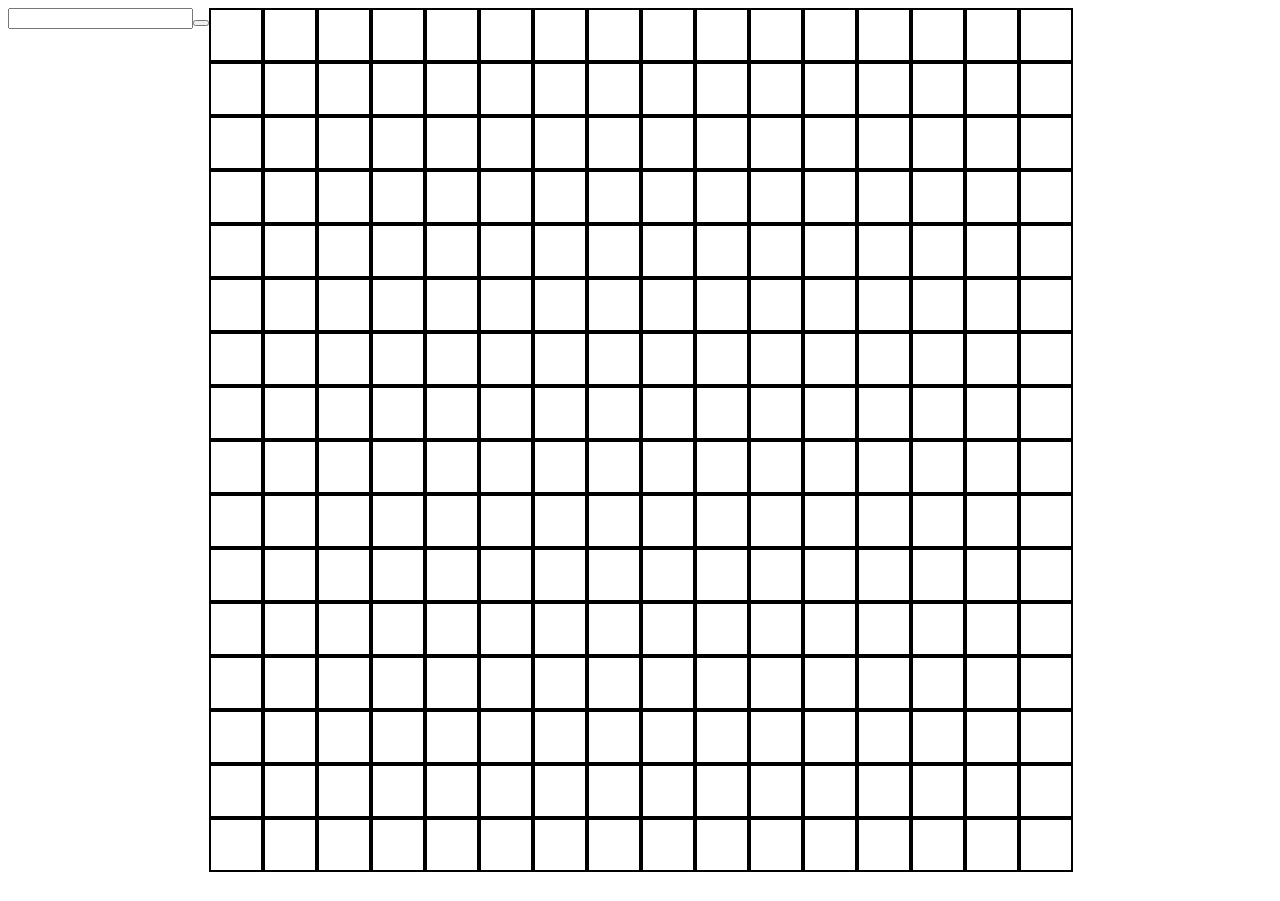
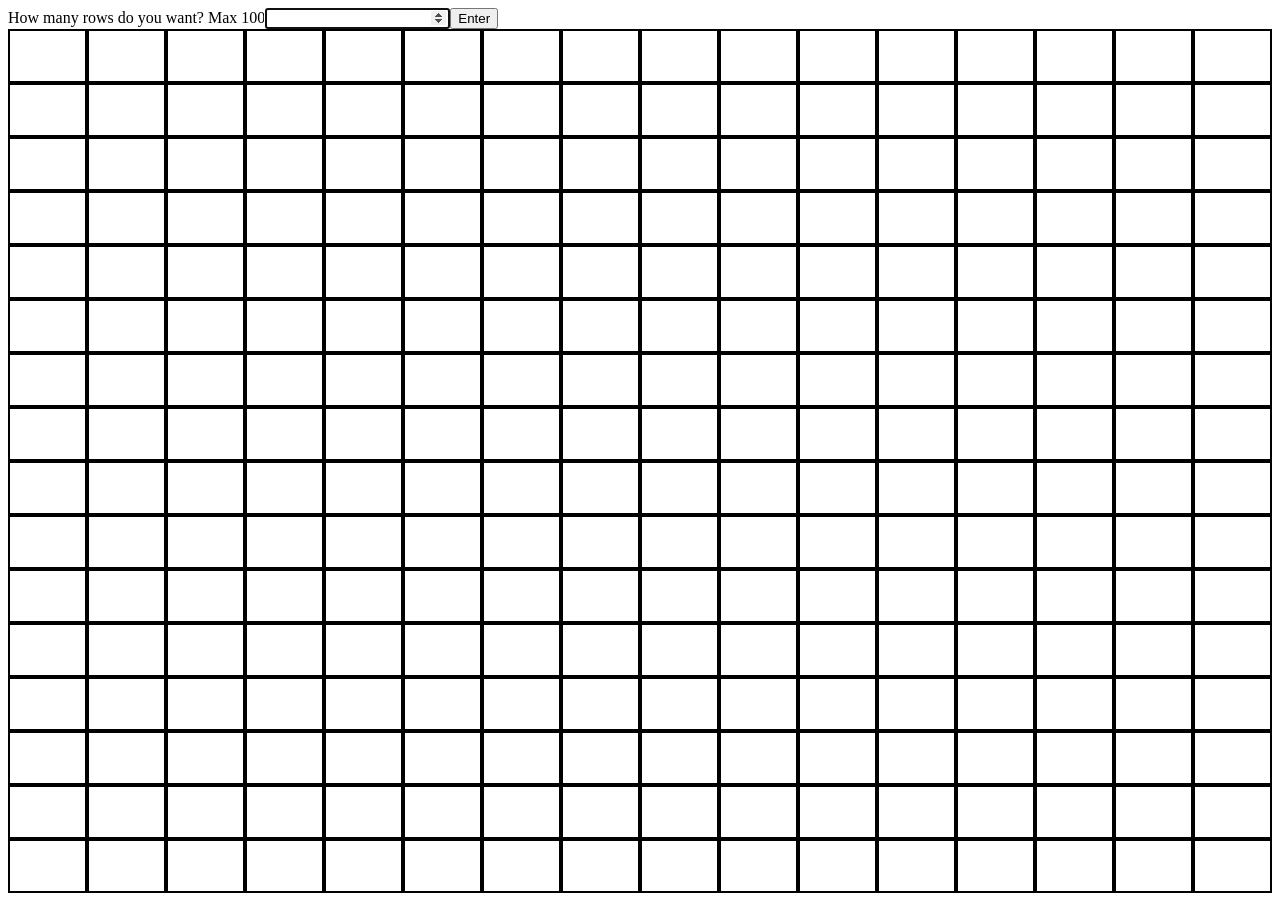
Before and after one commit to mcswe015/etch-a-sketch, a plain HTML site: page index.html in a window 1280 px wide. Before the commit the page ends 880 px from the top, so only its background shows below. Drawn offline with Linux system fonts and the light colour scheme.

Commit message:
set up button, working on input transforming grid

```diff
--- a/javascript.js
+++ b/javascript.js
@@ -2,12 +2,15 @@ let parent = document.querySelector("#parent");
 
 let buttonDiv = document.createElement("div");
 
-let input = document.createElement("input");
+buttonDiv.textContent="How many rows do you want? Max 100";
 
-buttonDiv.appendChild(input);
+let inputted = document.createElement("input");
+inputted.setAttribute("type","number");
+
+buttonDiv.appendChild(inputted);
 
 let button = document.createElement("button");
-
+button.textContent="Enter";
 buttonDiv.appendChild(button);
 
 parent.appendChild(buttonDiv);
@@ -16,14 +19,23 @@ let boxDiv=document.createElement("div");
 boxDiv.classList.add("boxdiv");
 parent.appendChild(boxDiv);
 
+buttonDiv.addEventListener('onclick',()=>{
+    if(inputted>100){
+        inputted=100;
+    }
+    createDivs(inputted);
+    inputted="";
+})
+inputted.focus();
 
 
-function createDivs(){
-    for(let j=1;j<=16;j++){
+
+function createDivs(num){
+    for(let j=1;j<=num;j++){
     let row=document.createElement("div");
     row.classList.add("row");
     boxDiv.appendChild(row);
-        for(let i=1;i<=16;i++){
+        for(let i=1;i<=num;i++){
             let div = document.createElement("div");
             div.classList.add("boxes");
             row.appendChild(div);
@@ -38,5 +50,5 @@ function createDivs(){
 }
 
 window.addEventListener('load',()=>{
-    createDivs();
+    createDivs(16);
 })
--- a/stylesheet.css
+++ b/stylesheet.css
@@ -1,9 +1,13 @@
 #parent{
 
     display: flex;
-    /*flex-direction: column;*/
+    flex-direction: column;
 
 
+}
+.buttonDiv{
+    display: flex;
+    flex-direction: column;
 }
 .boxDiv{
 
```
